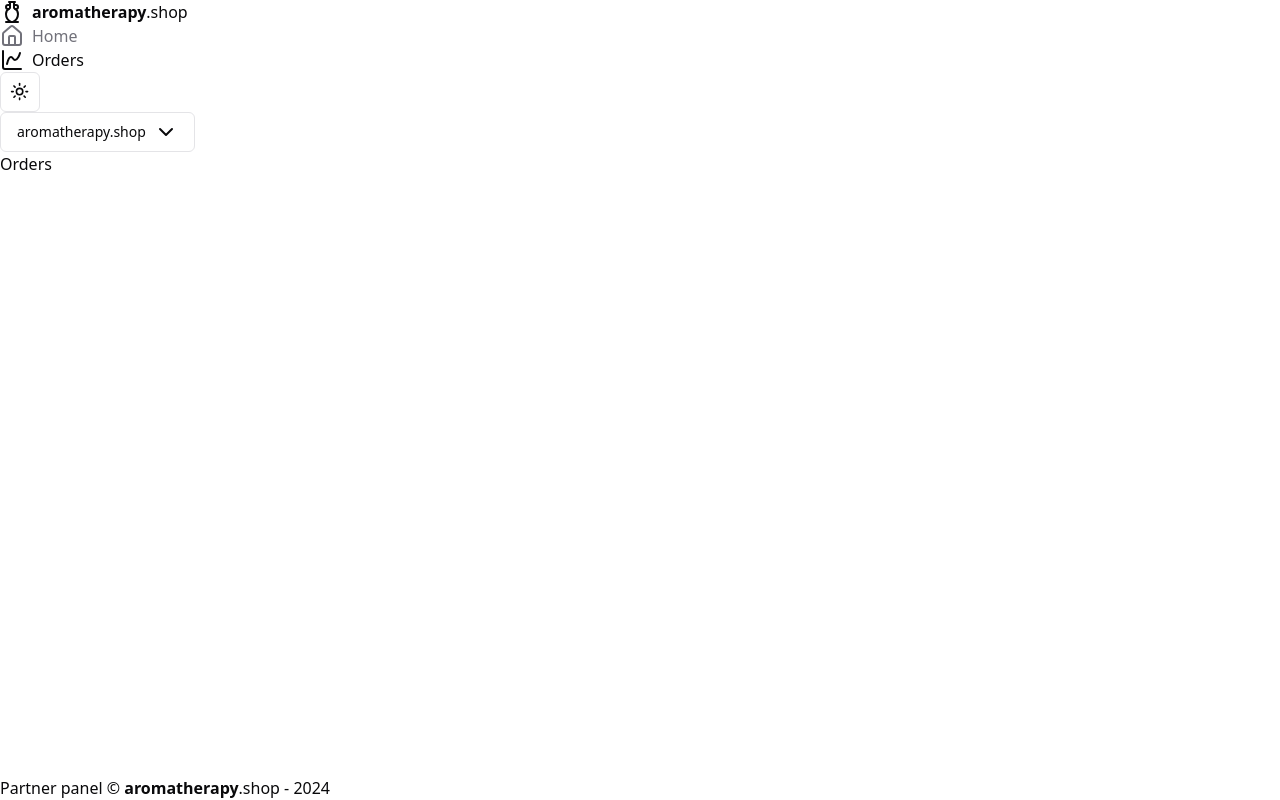
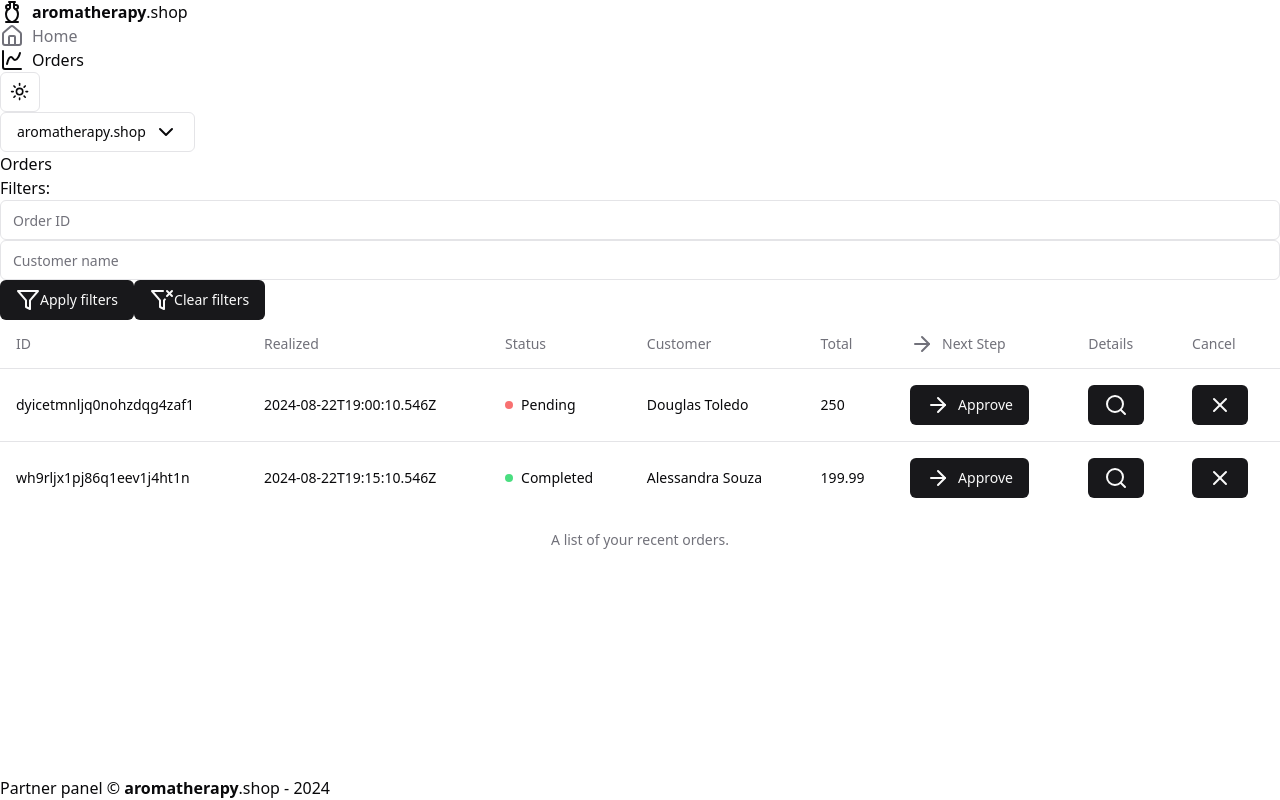
Before and after one commit to dwtoledo/Aromatherapy-Shop, a React (Vite) app: page /orders in a window 1280 px wide. Built offline with nearby package versions, Linux system fonts and the light colour scheme.

Commit message:
Add Initial OrdersTable on Orders Page

```diff
--- a/src/pages/app/Orders.tsx
+++ b/src/pages/app/Orders.tsx
@@ -1,10 +1,99 @@
+import { zodResolver } from '@hookform/resolvers/zod'
+import { Filter, FilterX } from 'lucide-react'
 import { Helmet } from 'react-helmet-async'
+import { useForm } from 'react-hook-form'
+import { z } from 'zod'
+
+import { OrdersTable } from '@/components/OrdersTable'
+import { Button } from '@/components/ui/button'
+import { Input } from '@/components/ui/input'
+
+const filtersForm = z.object({
+  customerName: z
+    .string()
+    .trim()
+    .refine((value) => !value || value.length >= 3, {
+      message: 'Enter at least 3 letters.',
+    })
+    .optional(),
+  orderId: z
+    .string()
+    .trim()
+    .refine((value) => !value || z.string().cuid2().safeParse(value).success, {
+      message: 'Invalid Order ID format.',
+    })
+    .optional(),
+  orderStatus: z.enum(['pending', 'approved', 'delivered']).optional(),
+})
+
+type FiltersForm = z.infer<typeof filtersForm>
+
+function ErrorMessage({ message }: { message?: string }) {
+  if (!message) return null
+  return (
+    <p className="text-destructive text-xs leading-relaxed italic">
+      {message}
+    </p>
+  )
+}
 
 export function Orders() {
+  const {
+    register,
+    handleSubmit,
+    formState: { errors },
+    reset,
+  } = useForm<FiltersForm>({
+    resolver: zodResolver(filtersForm),
+  })
+
+  function handleFiltersSubmit(data: FiltersForm) {
+    // TODO - implement filters
+  }
+
+  function handleClearFiltersClick() {
+    reset()
+    // TODO - implement clear filters
+  }
+
   return (
     <main className="flex-1">
       <Helmet title="Orders" />
       <h1>Orders</h1>
+      <div>
+        <span>Filters:</span>
+
+        <form onSubmit={handleSubmit(handleFiltersSubmit)}>
+
+          <Input
+            placeholder="Order ID"
+            type="text"
+            {...register('orderId')}
+          />
+          <ErrorMessage message={errors.orderId?.message} />
+
+          <Input
+            placeholder="Customer name"
+            type="text"
+            {...register('customerName')}
+          />
+          <ErrorMessage message={errors.customerName?.message} />
+
+          <Button>
+            <Filter />
+            Apply filters
+          </Button>
+
+          <Button type="button" onClick={handleClearFiltersClick}>
+            <FilterX />
+            Clear filters
+          </Button>
+        </form>
+
+        <OrdersTable />
+
+      </div>
+
     </main>
   )
 }
```
